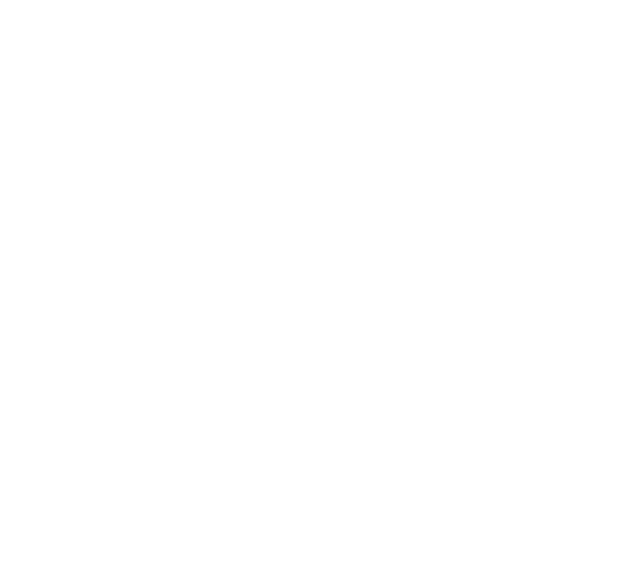
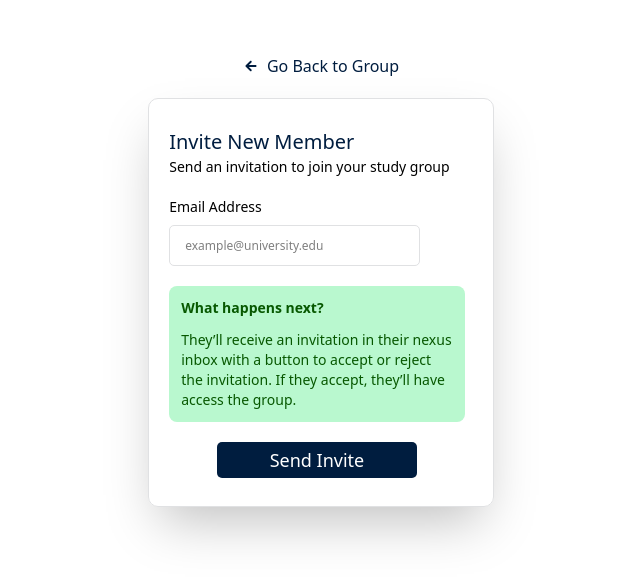
Before and after one commit to mebz2/nexus, a React (Vite) app in the folder client/: page /group/invite-member in a window 1280 px wide. Before the commit this address had no page. Shown: the part 120-700 px from the top of the page, without its empty margins (319-959 px from the left). Built offline with nearby package versions, Linux system fonts and the light colour scheme.

Commit message:
done with member invitation page

```diff
--- a/client/src/App.tsx
+++ b/client/src/App.tsx
@@ -8,11 +8,10 @@ import {
 	Archive,
 	Inbox,
 	Settings,
-	Calendar,
 	CreateGroup,
 	AddFile,
 } from "./pages";
-import { Files, Members, Overview, AddFileGroup } from "./pages/Group/subpages";
+import { Files, Members, Overview, AddFileGroup, InviteMember } from "./pages/Group/subpages";
 function App() {
 	return (
 		<BrowserRouter>
@@ -23,11 +22,11 @@ function App() {
 				<Route path="/home" element={<Home />} />
 				<Route path="/groups" element={<Groups />} />
 				<Route path="/group/addfile" element={<AddFileGroup />} />
+				<Route path="/group/invite-member" element={<InviteMember />} />
 				<Route path="/groups/creategroup" element={<CreateGroup />} />
 				<Route path="/archive" element={<Archive />} />
 				<Route path="/archive/addfile" element={<AddFile />} />
 				<Route path="/settings" element={<Settings />} />
-				<Route path="/calendar" element={<Calendar />} />
 				<Route path="/inbox" element={<Inbox />} />
 				<Route path="/group" element={<Group />}>
 					<Route path="overview" element={<Overview />} />
--- /dev/null
+++ b/client/src/pages/Group/subpages/InviteMember.tsx
@@ -0,0 +1,62 @@
+
+import { Link } from "react-router-dom";
+import { IoMdArrowRoundBack } from "react-icons/io";
+import { Button, Textfield } from "@/components";
+
+function InviteMember() {
+	return (
+		<div className="
+			flex flex-col
+			justify-center items-center h-screen"
+		>
+
+			{ /* link to go back to groups page */}
+			<Link to={"/group/members"} className="
+				mb-5 flex items-center gap-2 hover:font-bold
+				text-primary
+			">
+				<IoMdArrowRoundBack />
+				Go Back to Group
+			</Link>
+
+			{ /* Container for create group card */}
+			<div className="
+				w-[27%] h-fit border border-border flex
+				flex-col rounded-[10px] p-7 gap-5 pl-5
+				shadow-2xl
+			">
+
+				<div>
+					<p className="font-medium text-[20px] text-primary">
+						Invite New Member
+					</p>
+					<p className="font-extralight text-sm">
+						Send an invitation to join your study group
+					</p>
+				</div>
+
+				<div className="w-[85%]">
+					<Textfield id="email" label="Email Address" type="email"
+						errorId="email-id"
+						placeholder="example@university.edu"
+					/>
+				</div>
+
+				<div className="p-3 bg-green-200 rounded-lg flex flex-col gap-3">
+					<p className="text-sm font-bold text-[#075800]">What happens next?</p>
+					<p className="text-sm font-medium text-[#075800]">
+						They’ll receive an invitation in their nexus inbox with a button to accept or reject
+						the invitation. If they accept, they’ll have access the group.
+					</p>
+				</div>
+
+				<div className="h-9 w-50 mx-auto">
+					<Button label="Send Invite" radius={5} onClick={() => { console.log("Create group") }} />
+				</div>
+			</div>
+
+		</div >
+	);
+}
+
+export default InviteMember;
--- a/client/src/pages/Group/subpages/Members.tsx
+++ b/client/src/pages/Group/subpages/Members.tsx
@@ -16,7 +16,7 @@ const Members = () => {
 						hover:shadow-lg hover:shadow-gray-600
 						flex items-center justify-center gap-2
 					"
-					onClick={() => { navigate("/group/addfile") }}
+					onClick={() => { navigate("/group/invite-member") }}
 				>
 					<MdOutlineAdd />
 					Invite Member
--- a/client/src/pages/Group/subpages/index.ts
+++ b/client/src/pages/Group/subpages/index.ts
@@ -1,5 +1,5 @@
 export { default as Overview } from "./Overview";
 export { default as Files } from "./Files";
-export { default as Tasks } from "./Tasks";
 export { default as Members } from "./Members";
 export { default as AddFileGroup } from "./AddFileGroup";
+export { default as InviteMember } from "./InviteMember";
```
Also changed, not shown: 1 other file (tests, documents, lock files or other folders).
